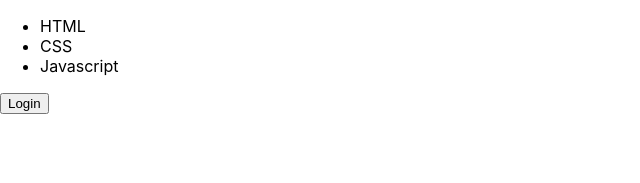
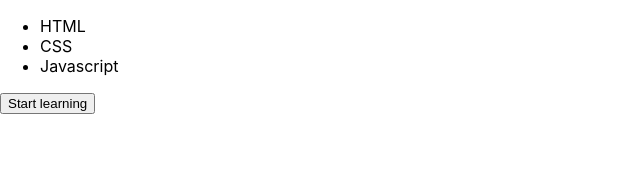
Before and after one commit to Yelihi/TIL, a React (Create React App) app in the folder Testing/React/react-testing/: page / in a window 1280 px wide. Shown: the top 183 px of the page, without its empty margins (0-640 px from the left). Built offline with nearby package versions, Linux system fonts and the light colour scheme.

Commit message:
Add: TIL react-testing findBy

```diff
--- a/Testing/React/react-testing/src/components/skills/skills.tsx
+++ b/Testing/React/react-testing/src/components/skills/skills.tsx
@@ -1,9 +1,16 @@
-import React, { useState } from "react";
+import React, { useState, useEffect } from "react";
 import { SkillsProps } from "./skills.types";
 
 const Skills = (props: SkillsProps) => {
   const { skills } = props;
   const [isLoggedIn, setIsLoggedIn] = useState(false);
+
+  useEffect(() => {
+    setTimeout(() => {
+      setIsLoggedIn(true);
+    }, 1100);
+  }, []);
+
   return (
     <>
       <ul>
```
Also changed, not shown: 2 other files (tests, documents, lock files or other folders).
